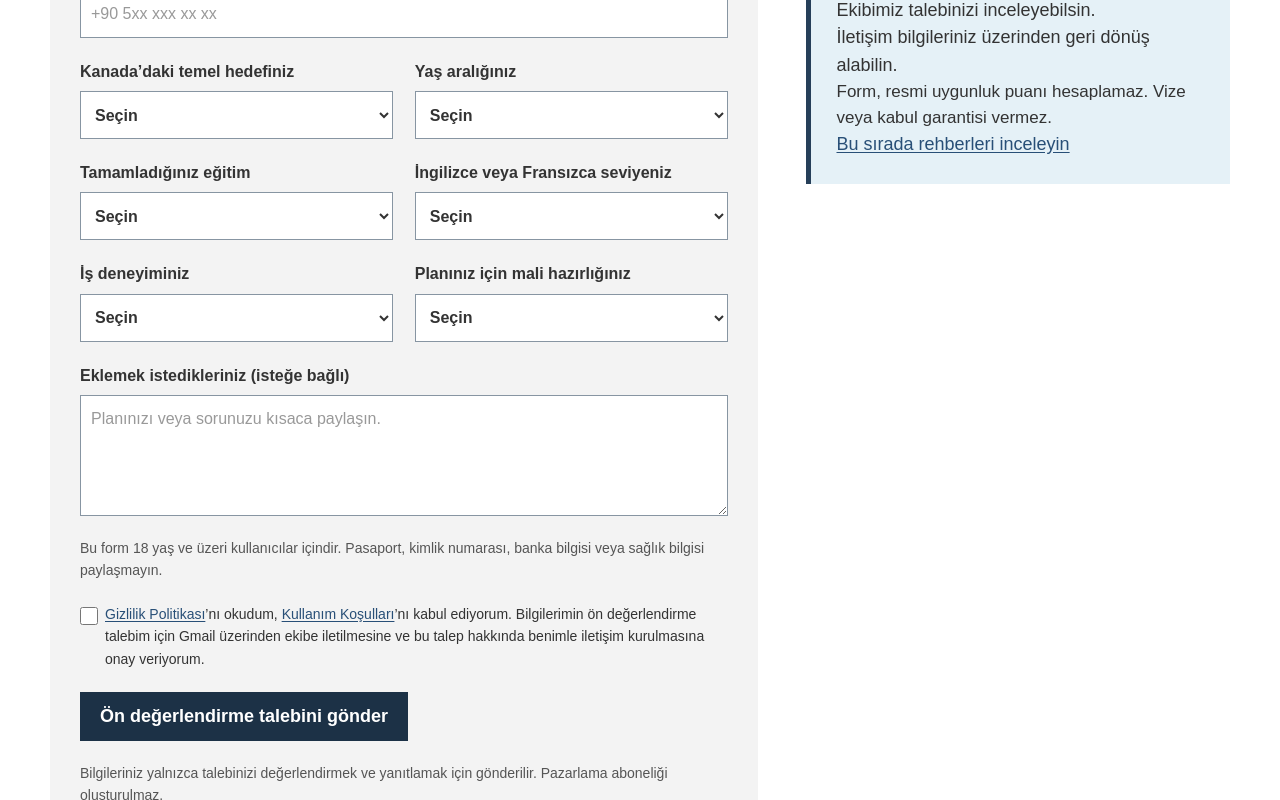
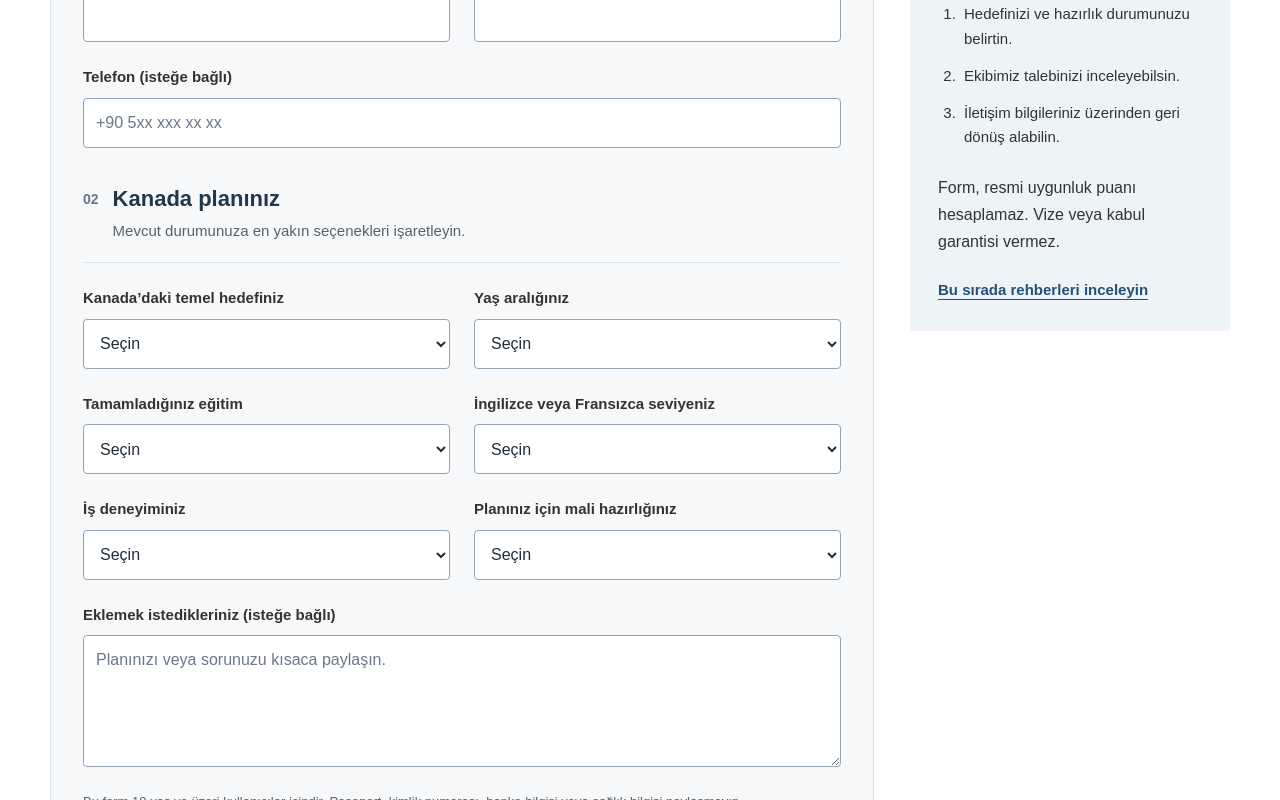
Before and after one commit to mabgcm/kanadavizesi, a Next.js app: page /on-degerlendirme in a window 1280 px wide. Shown: the part 640-1440 px from the top of the page. Built offline with nearby package versions, Linux system fonts and the light colour scheme.

Commit message:
env variables

```diff
--- /dev/null
+++ b/components/assessment-form.module.css
@@ -0,0 +1,229 @@
+.layout {
+  display: grid;
+  grid-template-columns: minmax(0, 1fr) 320px;
+  gap: 36px;
+  align-items: start;
+}
+.layout > div {
+  min-width: 0;
+}
+.form {
+  display: grid;
+  grid-template-columns: repeat(2, minmax(0, 1fr));
+  gap: 24px;
+  background: #f7f8fa;
+  border: 1px solid #dce2e8;
+  border-top: 4px solid #263f56;
+  padding: 32px;
+  border-radius: 4px;
+}
+.sectionHeading {
+  grid-column: 1 / -1;
+  display: flex;
+  align-items: flex-start;
+  gap: 14px;
+  padding-bottom: 20px;
+  border-bottom: 1px solid #dce2e8;
+}
+.sectionHeading:not(:first-child) {
+  margin-top: 12px;
+}
+.sectionHeading > span {
+  color: #64788b;
+  font-size: 14px;
+  font-weight: 700;
+  padding-top: 5px;
+}
+.sectionHeading h2 {
+  margin: 0;
+  font-size: 22px;
+  font-weight: 700;
+  line-height: 1.4;
+  color: #20384d;
+}
+.sectionHeading p {
+  margin: 5px 0 0;
+  font-size: 15px;
+  line-height: 1.5;
+  color: #56616e;
+}
+.form label {
+  display: flex;
+  flex-direction: column;
+  gap: 9px;
+  min-width: 0;
+  font-size: 15px;
+  font-weight: 600;
+  line-height: 1.5;
+}
+.form input:not([type='checkbox']),
+.form select,
+.form textarea {
+  display: block;
+  box-sizing: border-box;
+  width: 100%;
+  min-width: 0;
+  min-height: 50px;
+  border: 1px solid #94a3b2;
+  border-radius: 4px;
+  background: #fff;
+  color: #202d39;
+  padding: 12px;
+  font: inherit;
+  font-size: 16px;
+  font-weight: 400;
+  line-height: 1.5;
+}
+.form input::placeholder,
+.form textarea::placeholder {
+  color: #6b7785;
+  opacity: 1;
+}
+.form select {
+  padding-right: 28px;
+}
+.form textarea {
+  min-height: 132px;
+  resize: vertical;
+}
+.wide,
+.note,
+.consent,
+.error {
+  grid-column: 1 / -1;
+}
+.note {
+  font-size: 13px;
+  line-height: 1.65;
+  color: #56616e;
+  margin: 0;
+}
+.form .consent {
+  display: flex;
+  flex-direction: row;
+  align-items: flex-start;
+  gap: 12px;
+  font-weight: 400;
+  font-size: 14px;
+  line-height: 1.7;
+  border-top: 1px solid #dce2e8;
+  padding-top: 24px;
+}
+.consent input {
+  width: 20px;
+  height: 20px;
+  flex: 0 0 20px;
+  margin: 2px 0 0;
+  accent-color: #263f56;
+}
+.consent a {
+  text-underline-offset: 3px;
+}
+.trap {
+  display: none !important;
+}
+.form button {
+  grid-column: 1 / -1;
+  width: 100%;
+  min-height: 52px;
+  border: 0;
+  border-radius: 4px;
+  background: #20384d;
+  color: #fff;
+  padding: 14px 20px;
+  font: inherit;
+  font-size: 16px;
+  font-weight: 700;
+  line-height: 1.5;
+  cursor: pointer;
+}
+.form button:hover {
+  background: #152a3c;
+}
+.form button:disabled {
+  opacity: 0.65;
+  cursor: wait;
+}
+.form :is(input, select, textarea, button):focus-visible {
+  outline: 3px solid #2572a1;
+  outline-offset: 3px;
+}
+.error {
+  margin: 0;
+  padding: 14px;
+  border: 1px solid #d79898;
+  background: #fff2f2;
+  color: #8b2424;
+  font-size: 15px;
+  line-height: 1.6;
+  border-radius: 4px;
+}
+.help,
+.result {
+  padding: 28px;
+  border-top: 4px solid #263f56;
+  background: #edf4f8;
+  border-radius: 4px;
+}
+.help h2,
+.result h2 {
+  font-size: 24px;
+  font-weight: 700;
+  line-height: 1.3;
+  color: #20384d;
+  margin: 0 0 16px;
+}
+.help p,
+.result p {
+  font-size: 16px;
+  line-height: 1.7;
+  margin: 0 0 20px;
+}
+.help ul {
+  list-style: decimal;
+  margin: 0 0 24px;
+  padding-left: 22px;
+}
+.help li {
+  font-size: 15px;
+  line-height: 1.65;
+  padding-left: 4px;
+  margin-bottom: 12px;
+}
+.help a,
+.result a {
+  font-size: 15px;
+  font-weight: 600;
+  text-underline-offset: 4px;
+}
+@media (max-width: 1000px) {
+  .layout {
+    grid-template-columns: minmax(0, 1fr) 260px;
+    gap: 24px;
+  }
+  .form {
+    padding: 24px;
+    gap: 20px;
+  }
+  .help {
+    padding: 22px;
+  }
+}
+@media (max-width: 800px) {
+  .layout {
+    grid-template-columns: minmax(0, 1fr);
+  }
+}
+@media (max-width: 560px) {
+  .form {
+    grid-template-columns: minmax(0, 1fr);
+    padding: 20px;
+    gap: 22px;
+  }
+  .sectionHeading h2 {
+    font-size: 20px;
+  }
+  .form .consent {
+    font-size: 13px;
+  }
+}
--- a/components/assessment-form.tsx
+++ b/components/assessment-form.tsx
@@ -3,6 +3,7 @@
 import { type SubmitEvent, useRef, useState } from 'react';
 import Link from 'next/link';
 import { questions } from '@/lib/assessment';
+import styles from './assessment-form.module.css';
 
 export function AssessmentForm() {
   const [status, setStatus] = useState<'idle' | 'sending' | 'sent'>('idle');
@@ -41,10 +42,10 @@ export function AssessmentForm() {
     }
   }
   return (
-    <div className="assessment-layout">
+    <div className={styles.layout}>
       <div aria-live="polite">
         {status === 'sent' ? (
-          <section className="assessment-result">
+          <section className={styles.result}>
             <h2>Talebiniz gönderildi</h2>
             <p>
               Ön değerlendirme bilgileriniz ekibimize e-posta ile iletildi.
@@ -59,10 +60,17 @@ export function AssessmentForm() {
           </section>
         ) : (
           <form
-            className="assessment-form"
+            className={styles.form}
             onSubmit={submit}
             aria-busy={status === 'sending'}
           >
+            <div className={styles.sectionHeading}>
+              <span>01</span>
+              <div>
+                <h2>İletişim bilgileriniz</h2>
+                <p>Size ulaşabileceğimiz bilgileri paylaşın.</p>
+              </div>
+            </div>
             <label>
               Ad soyad
               <input
@@ -83,7 +91,7 @@ export function AssessmentForm() {
                 maxLength={254}
               />
             </label>
-            <label className="form-wide">
+            <label className={styles.wide}>
               Telefon (isteğe bağlı)
               <input
                 name="phone"
@@ -94,6 +102,13 @@ export function AssessmentForm() {
                 placeholder="+90 5xx xxx xx xx"
               />
             </label>
+            <div className={styles.sectionHeading}>
+              <span>02</span>
+              <div>
+                <h2>Kanada planınız</h2>
+                <p>Mevcut durumunuza en yakın seçenekleri işaretleyin.</p>
+              </div>
+            </div>
             {Object.entries(questions).map(([key, question]) => (
               <label key={key}>
                 {question.label}
@@ -109,7 +124,7 @@ export function AssessmentForm() {
                 </select>
               </label>
             ))}
-            <label className="form-wide">
+            <label className={styles.wide}>
               Eklemek istedikleriniz (isteğe bağlı)
               <textarea
                 name="message"
@@ -118,17 +133,17 @@ export function AssessmentForm() {
                 placeholder="Planınızı veya sorunuzu kısaca paylaşın."
               />
             </label>
-            <p className="form-note">
+            <p className={styles.note}>
               Bu form 18 yaş ve üzeri kullanıcılar içindir. Pasaport, kimlik
               numarası, banka bilgisi veya sağlık bilgisi paylaşmayın.
             </p>
-            <div className="form-trap" aria-hidden="true">
+            <div className={styles.trap} hidden aria-hidden="true">
               <label>
                 Web sitesi
                 <input name="website" tabIndex={-1} autoComplete="off" />
               </label>
             </div>
-            <label className="form-consent">
+            <label className={styles.consent}>
               <input type="checkbox" name="consent" required />
               <span>
                 <Link
@@ -147,12 +162,12 @@ export function AssessmentForm() {
                   Kullanım Koşulları
                 </Link>
                 ’nı kabul ediyorum. Bilgilerimin ön değerlendirme talebim için
-                Gmail üzerinden ekibe iletilmesine ve bu talep hakkında benimle
+                e-posta ile ekibe iletilmesine ve bu talep hakkında benimle
                 iletişim kurulmasına onay veriyorum.
               </span>
             </label>
             {error ? (
-              <p className="form-error" role="alert">
+              <p className={styles.error} role="alert">
                 {error}
               </p>
             ) : null}
@@ -161,14 +176,14 @@ export function AssessmentForm() {
                 ? 'Gönderiliyor…'
                 : 'Ön değerlendirme talebini gönder'}
             </button>
-            <p className="form-note">
+            <p className={styles.note}>
               Bilgileriniz yalnızca talebinizi değerlendirmek ve yanıtlamak için
               gönderilir. Pazarlama aboneliği oluşturulmaz.
             </p>
           </form>
         )}
       </div>
-      <aside className="assessment-help">
+      <aside className={styles.help}>
         <h2>Nasıl ilerliyor?</h2>
         <p>
           Kanada planınızı ve iletişim bilgilerinizi paylaşın. Yanıtlarınız ön
```
